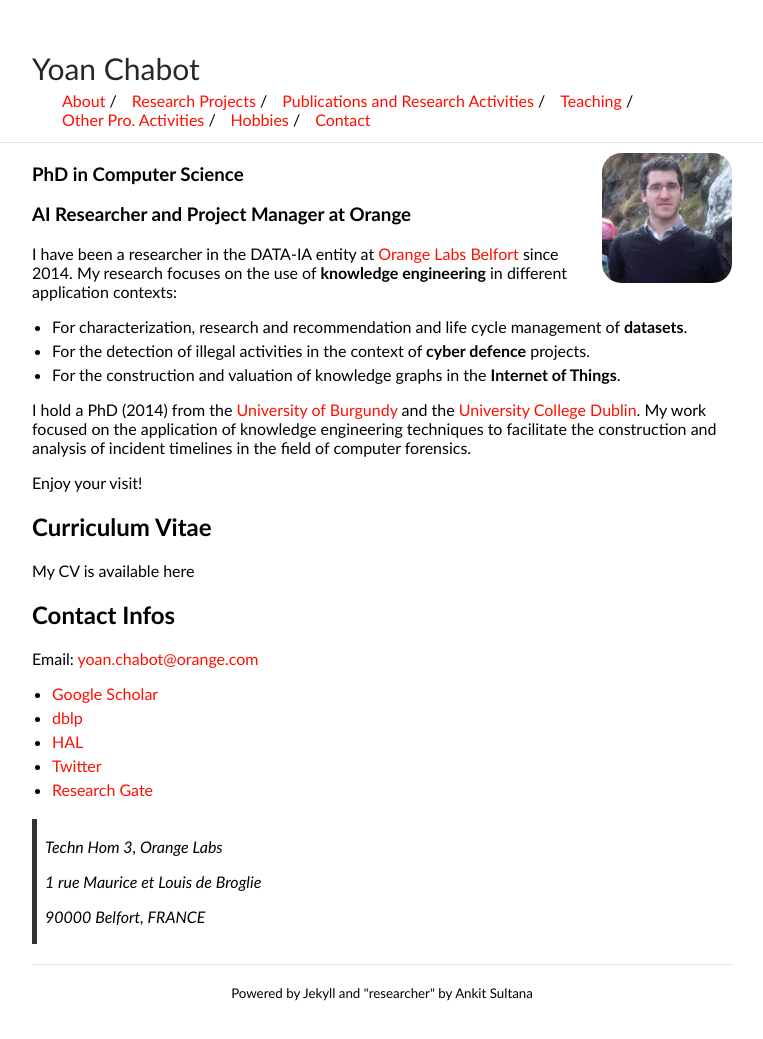
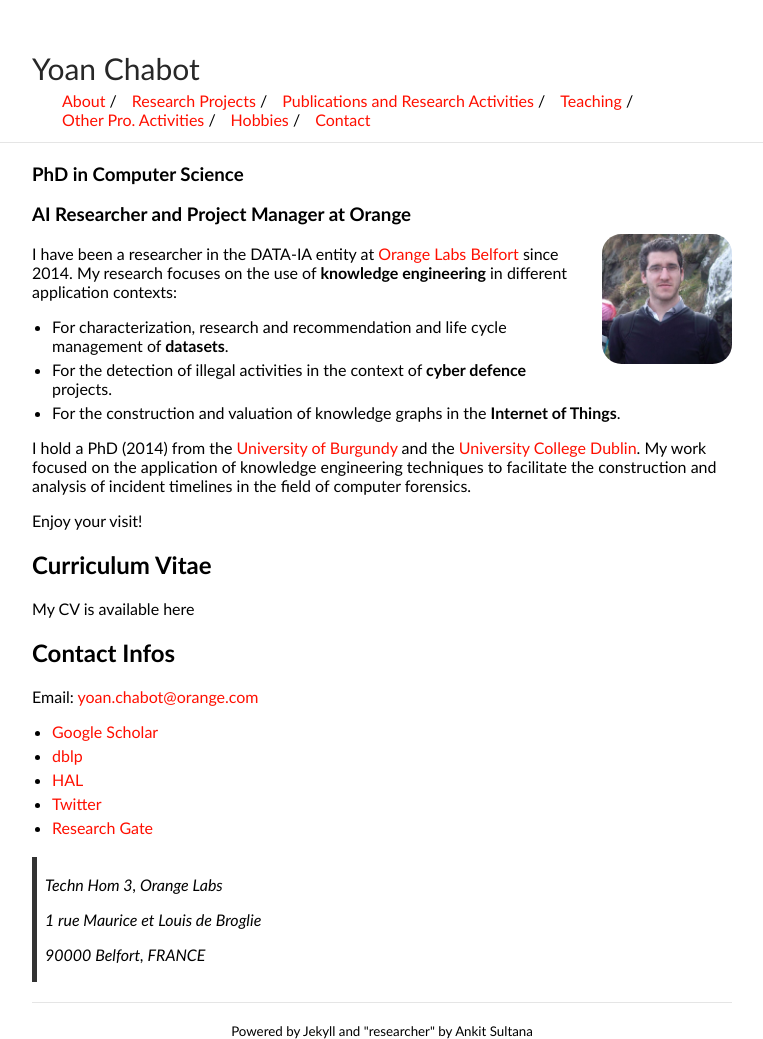
Before and after one commit to yoanchabot/yoanchabot.github.io, a Jekyll site: the page built from index.md, in a window 1280 px wide. Shown: the whole page, without its empty margins (258-1021 px from the left). Built offline with Jekyll 4.4.1, drawn with Linux system fonts in a browser that asks for light colours; before the commit the page ends 1001 px from its top, so only the background shows below that.

Commit message:
Update index.md

```diff
--- a/index.md
+++ b/index.md
@@ -3,10 +3,10 @@ layout: default
 title: About Me
 ---
 
-<img class="profile-picture" src="me.jpg">
-
 ### PhD in Computer Science
 ### AI Researcher and Project Manager at Orange
+
+<img class="profile-picture" src="me.jpg">
 
 I have been a researcher in the DATA-IA entity at [Orange Labs Belfort](https://hellofuture.orange.com/fr/) since 2014.
 My research focuses on the use of **knowledge engineering** in different application contexts:
```
